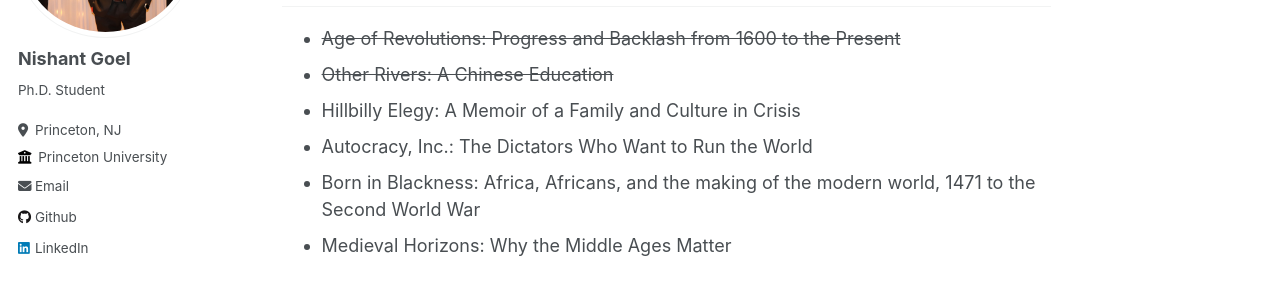
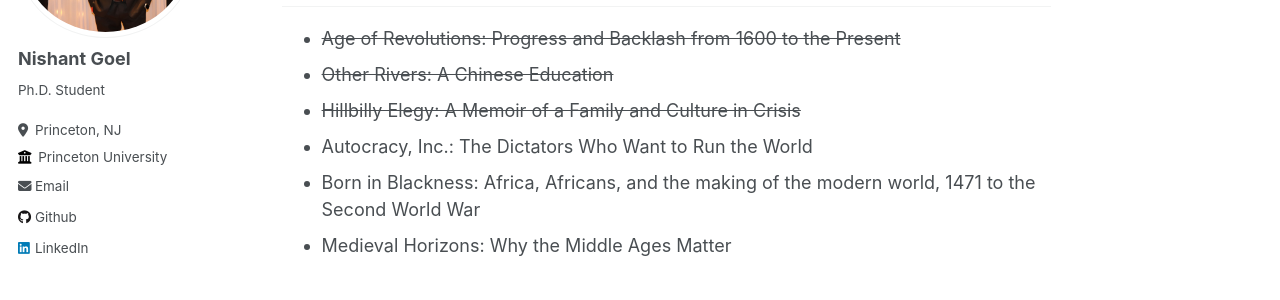
Before and after one commit to nish-goel/nish-goel.github.io, a Jekyll site: the page built from _pages/markdown.md, in a window 1280 px wide. Shown: the part 225-525 px from the top of the page. Built offline with Jekyll 4.4.1, drawn with Linux system fonts in a browser that asks for light colours.

```diff
--- a/_pages/markdown.md
+++ b/_pages/markdown.md
@@ -11,7 +11,7 @@ redirect_from:
 
 * ~~Age of Revolutions: Progress and Backlash from 1600 to the Present~~
 * ~~Other Rivers: A Chinese Education~~
-* Hillbilly Elegy: A Memoir of a Family and Culture in Crisis
+* ~~Hillbilly Elegy: A Memoir of a Family and Culture in Crisis~~
 * Autocracy, Inc.: The Dictators Who Want to Run the World
 * Born in Blackness: Africa, Africans, and the making of the modern world, 1471 to the Second World War
 * Medieval Horizons: Why the Middle Ages Matter
```
